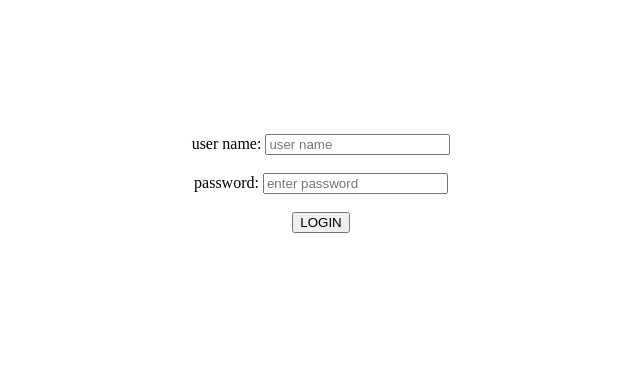
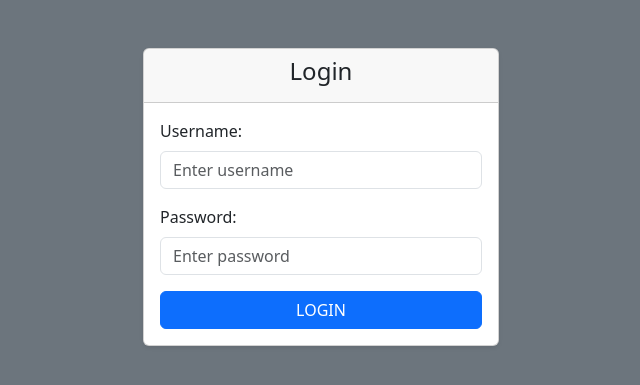
Before and after one commit to igitego/git-hub, a PHP site: page /form.php in a window 1280 px wide. Shown: the top 385 px of the page, without its empty margins (319-959 px from the left). Run offline with PHP 8.4, Linux system fonts and the light colour scheme.

Commit message:
first commit

```diff
--- a/form.php
+++ b/form.php
@@ -3,21 +3,58 @@
 <head>
     <meta charset="UTF-8">
     <meta name="viewport" content="width=device-width, initial-scale=1.0">
-    <title>Document</title>
+    <title>Login Form</title>
+    <!-- Bootstrap 5 CDN -->
+    <link href="https://cdn.jsdelivr.net/npm/bootstrap@5.3.3/dist/css/bootstrap.min.css" rel="stylesheet">
 </head>
-<body>
-    <br><br><br><br><br>
-    <form action=""metho="post">
-        <center>
+<body class="bg-secondary">
 
-            <br><br>
-            <label>user name:</label>
-            <input type="text"id="a"placeholder="user name"><br><br>
-            <label>password:</label>
-            <input type="password"id="b"placeholder="enter password"><br><br>
-            <button type="submit">LOGIN</button>
+    <div class="container mt-5">
+        <div class="row justify-content-center">
+            <div class="col-md-4">
+                <div class="card shadow-sm">
+                    <div class="card-header text-center">
+                        <h4>Login</h4>
+                    </div>
+                    <div class="card-body">
+                        <form method="post">
+                            <div class="mb-3">
+                                <label for="username" class="form-label">Username:</label>
+                                <input type="text" class="form-control" id="username" name="username" placeholder="Enter username" required>
+                            </div>
+                            <div class="mb-3">
+                                <label for="password" class="form-label">Password:</label>
+                                <input type="password" class="form-control" id="password" name="password" placeholder="Enter password" required>
+                            </div>
+                            <button type="submit" name="login" class="btn btn-primary w-100">LOGIN</button>
+                        </form>
+                        <?php
+                        session_start();
+                        include("conn.php");
 
-</center>
-    </form>
+                        if (isset($_POST['login'])) {
+                            $username = $_POST['username'];
+                            $password = $_POST['password'];
+
+                            $sql = "SELECT * FROM users WHERE username = '$username' AND password = '$password'";
+                            $query = mysqli_query($conn, $sql);
+
+                            if (mysqli_num_rows($query)) {
+                                $_SESSION['username'] = $username;
+                                header("Location: home.php");
+                                exit();
+                            } else {
+                                echo '<div class="alert alert-danger mt-3" role="alert">Invalid credentials</div>';
+                            }
+                        }
+                        ?>
+                    </div>
+                </div>
+            </div>
+        </div>
+    </div>
+
+    <!-- Bootstrap JS Bundle -->
+    <script src="https://cdn.jsdelivr.net/npm/bootstrap@5.3.3/dist/js/bootstrap.bundle.min.js"></script>
 </body>
 </html>
--- a/insert_module.php
+++ b/insert_module.php
@@ -6,6 +6,8 @@
     <title>Insert Module</title>
 </head>
 <body>
+    <br><br><br><br>
+    <center>
     <form action="" method="post">
         <label for="">Module_Name</label>
         <input type="text" name="Module_Name"><br><br>
@@ -15,6 +17,7 @@
 
         <button name="insert">Add</button>
     </form>
+    </center>
 </body>
 </html>
 
--- a/insert_trade.php
+++ b/insert_trade.php
@@ -6,12 +6,15 @@
     <title>Document</title>
 </head>
 <body>
+    <br><br><br>
+    <center>
     <form action=""method="POST">
 
 <label for="">trade_name</label>
 <input type="text"name="Trade_name"><br><br>
 <button name="insert">Add</button>
 </form>
+</center>
 </body>
 </html>
 <?php
--- a/insert_trainee.php
+++ b/insert_trainee.php
@@ -7,6 +7,8 @@
     <title>Document</title>
 </head>
 <body>
+    <br><br><br><br>
+    <center>
     <form action=""method="POST">
 <label for=""> FirstNames</label>
 <input type="text"name="FirstNames"><br><br>
@@ -18,6 +20,7 @@
 <input type="text"name="Trade_Id"><br><br>
 <button name="insert">Add</button>
     </form>
+    </center>
 </body>
 </html>
 <?php
```
Also changed, not shown: home.php (+41 -10 lines).
